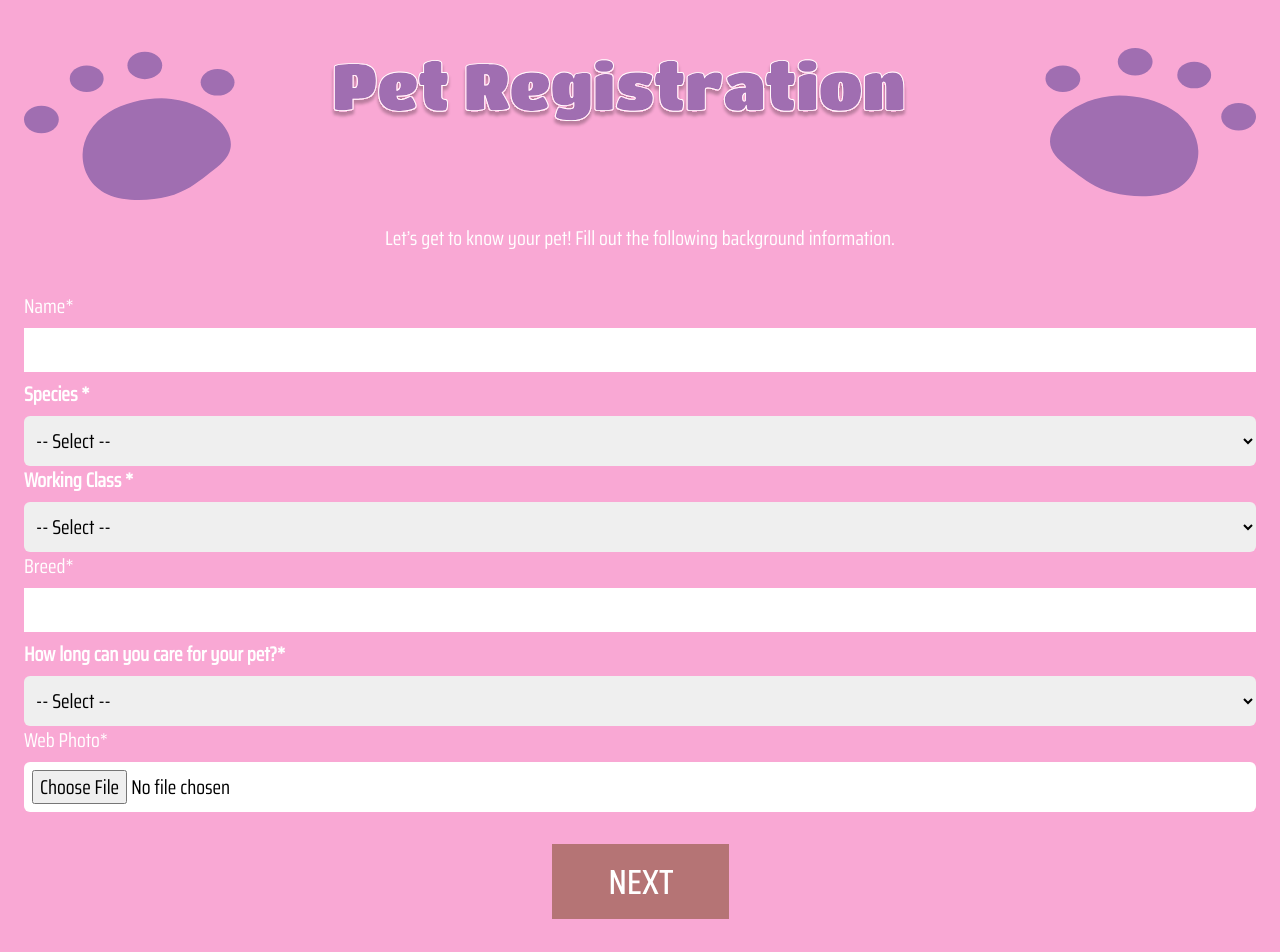
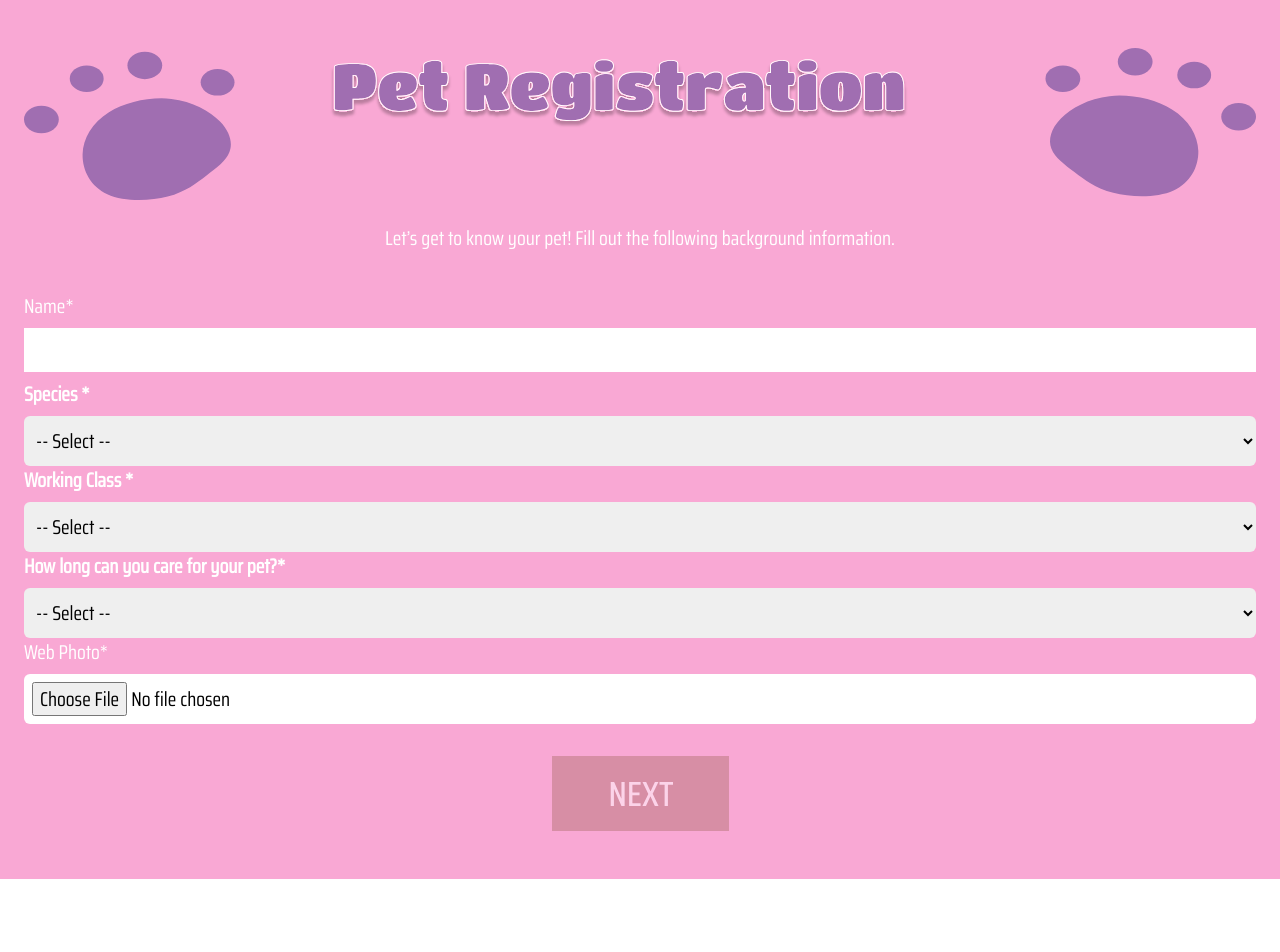
Before and after one commit to LCRazo/FurEverHome-website, a React (Create React App) app: page /api/pets/register/step1 in a window 1280 px wide. Shown: the top 952 px of the page. After the commit the page ends 879 px from the top, so only its background shows below. Built offline with nearby package versions, Linux system fonts and the light colour scheme.

Commit message:
minor fixes

```diff
--- a/src/components/Register/AdopterRegistrationStep1.js
+++ b/src/components/Register/AdopterRegistrationStep1.js
@@ -2,7 +2,7 @@ import React from 'react';
 import { useNavigate } from 'react-router-dom';
 import title from '../assets/AdopterRegistration.svg';
 import desc from '../assets/AdopterRegistrationDesc1.svg';
-import next from '../assets/NextButton.svg';
+import next from '../assets/nextbutton.svg';
 
 function AdopterRegistrationStep1(){
     const navigate = useNavigate();
--- a/src/components/Register/AdopterRegistrationStep2.js
+++ b/src/components/Register/AdopterRegistrationStep2.js
@@ -3,7 +3,7 @@ import { useNavigate } from 'react-router-dom';
 import { useState } from 'react';
 import title from '../assets/AdopterRegistration.svg';
 import desc from '../assets/AdopterRegistrationDesc2.svg';
-import next from '../assets/NextButton.svg';
+import next from '../assets/nextbutton.svg';
 
 
 function Input({ label, name, value, onChange }) {
--- a/src/components/Register/AdopterRegistrationStep3.js
+++ b/src/components/Register/AdopterRegistrationStep3.js
@@ -2,7 +2,7 @@ import React from 'react';
 import { useNavigate } from 'react-router-dom';
 import { useEffect, useState } from 'react';
 import title from '../assets/AdopterRegistration.svg';
-import next from '../assets/NextButton.svg';
+import next from '../assets/nextbutton.svg';
 import desc from '../assets/AdopterRegistrationDesc3.svg';
 import {dogBreeds,catBreeds,reptileBreeds,rodentBreeds,birdBreeds,otherBreeds } from '../../data/petBreeds';
 
--- a/src/components/Register/OwnerRegistrationStep1.js
+++ b/src/components/Register/OwnerRegistrationStep1.js
@@ -1,7 +1,7 @@
 import React from 'react';
 import { useNavigate } from 'react-router-dom';
 import { useState } from 'react';
-import Next from '../assets/NextButton.svg'
+import Next from '../assets/nextbutton.svg'
 import title from '../assets/OwnerRegistration.svg';
 // import desc from '../assets/AdopterRegistrationDesc2.svg';
 // import next from '../assets/NextButton.svg';
--- a/src/components/Register/PetRegistrationStep1.js
+++ b/src/components/Register/PetRegistrationStep1.js
@@ -1,6 +1,6 @@
 import React, {useState, useEffect} from 'react';
 import Logo from '../assets/petRegisterLogo.svg'
-import Next from '../assets/NextButton.svg'
+import Next from '../assets/nextbutton.svg'
 import {useNavigate} from 'react-router-dom';
 import {dogBreeds,catBreeds,reptileBreeds,rodentBreeds,birdBreeds,otherBreeds } from '../../data/petBreeds';
 
@@ -41,6 +41,18 @@ function PetRegistrationStep1() {
       setFormData({...formData, [e.target.name]: e.target.value});
   }
 
+  const handleFileChange = (e) => {
+    const file = e.target.files[0];
+    if (file) {
+      setFormData({ ...formData, webPhoto: file });
+      const reader = new FileReader();
+      reader.onload = () => {
+        setPreviewImage(reader.result);
+      };
+      reader.readAsDataURL(file);
+    }
+  };
+
   const [formData, setFormData] = useState({
     name: '',
     species: '',
@@ -49,6 +61,10 @@ function PetRegistrationStep1() {
     urgency: '',
     webPhoto: ''
   });
+
+  const [previewImage, setPreviewImage] = useState(null);
+
+  const isFormValid = Object.values(formData).every(value => value !== '' && value !== null);
 
 useEffect(() => {
     async function loadBreeds() {
@@ -112,15 +128,6 @@ useEffect(() => {
           )}
           <Dropdown label="Working Class *" name="workingClass" options={workClassOptions} value={formData.workingClass} onChange={handleChange} />
 
-
-          <label className="block text-left text-white">Breed*</label>
-          <input
-                name="breed"
-                value={formData.breed}
-                onChange={handleChange}
-                className="block w-full mb-2 p-2 text-black"
-                required/>
-
           <Dropdown label="How long can you care for your pet?* " name="urgency" options={urgencyOptions} value={formData.urgency} onChange={handleChange} required/>
 
 
@@ -129,15 +136,24 @@ useEffect(() => {
                 name="webPhoto"
                 type="file"
                 accept="image/*"
-                onChange={(e) => setFormData({...formData, webPhoto: e.target.files[0]})}
+                onChange={handleFileChange}
                 className="block w-full mb-2 p-2 text-black bg-white rounded"
               />
+              {previewImage && (
+                <div className="flex justify-center mb-4">
+                  <img src={previewImage} alt="Preview" className="max-w-xs max-h-40 rounded" />
+                </div>
+              )}
         </div>
 
         {/*Buttons */}
         <div className='pt-4 flex justify-center space-x-4'>
-          <button onClick={handleNext} className=''>
-              <img src={Next}></img>
+          <button
+            onClick={handleNext}
+            className=''
+            disabled={!isFormValid}
+          >
+              <img src={Next} className={!isFormValid ? 'opacity-50' : ''}></img>
           </button>
         </div>
 
```
